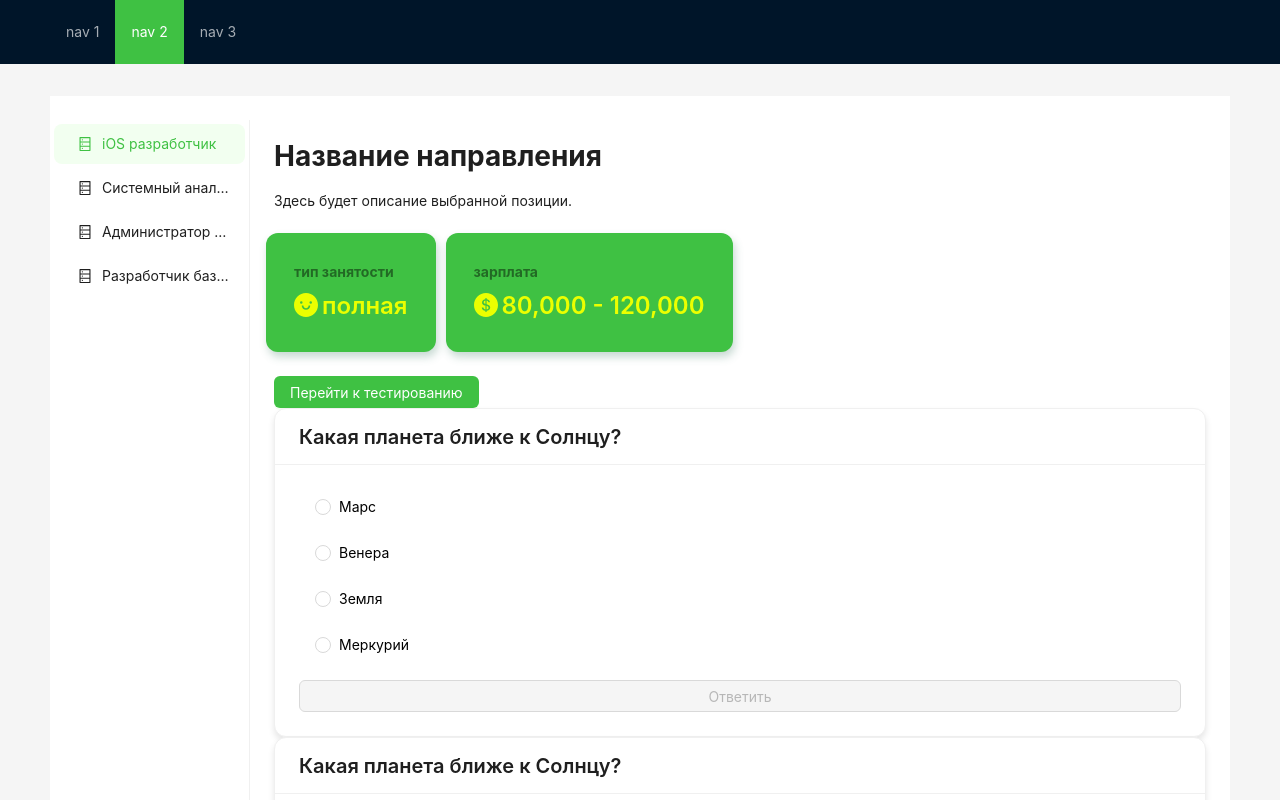
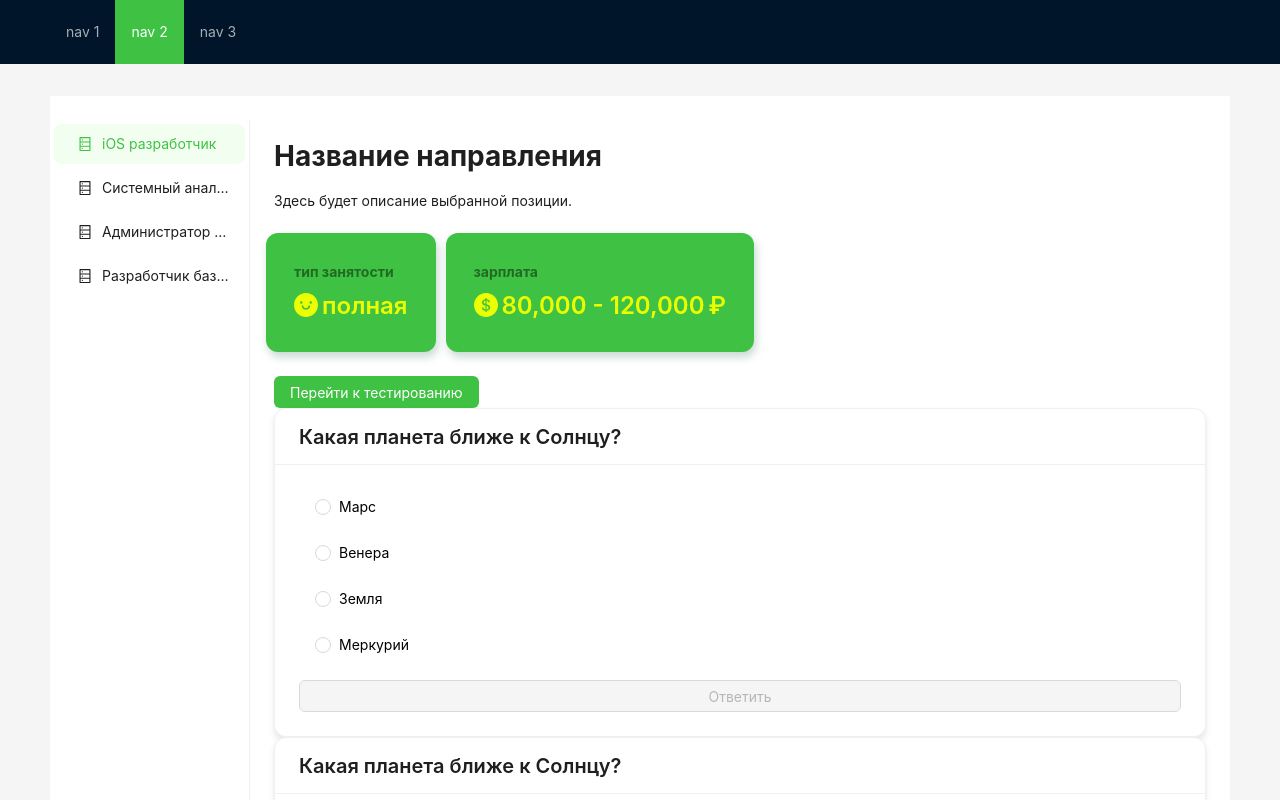
Before and after one commit to S1lveRain/center-invst-hack-front, a React (Create React App) app: page / in a window 1280 px wide. Shown: the top 800 px of the page. Built offline with nearby package versions, Linux system fonts and the light colour scheme.

Commit message:
minor-fix

```diff
--- a/src/components/Widget/Widget.tsx
+++ b/src/components/Widget/Widget.tsx
@@ -7,7 +7,7 @@ interface IWidget {
   suffix?: string;
   icon?: any;
 }
-export const Widget: FC<IWidget> = ({ value, title, icon }) => {
+export const Widget: FC<IWidget> = ({ value, title, icon, suffix }) => {
   return (
     <Card
       size="small"
@@ -26,6 +26,7 @@ export const Widget: FC<IWidget> = ({ value, title, icon }) => {
         precision={2}
         valueStyle={{ color: "#EBFF00", fontWeight: 600 }}
         prefix={icon}
+        suffix={suffix}
       />
     </Card>
   );
```
